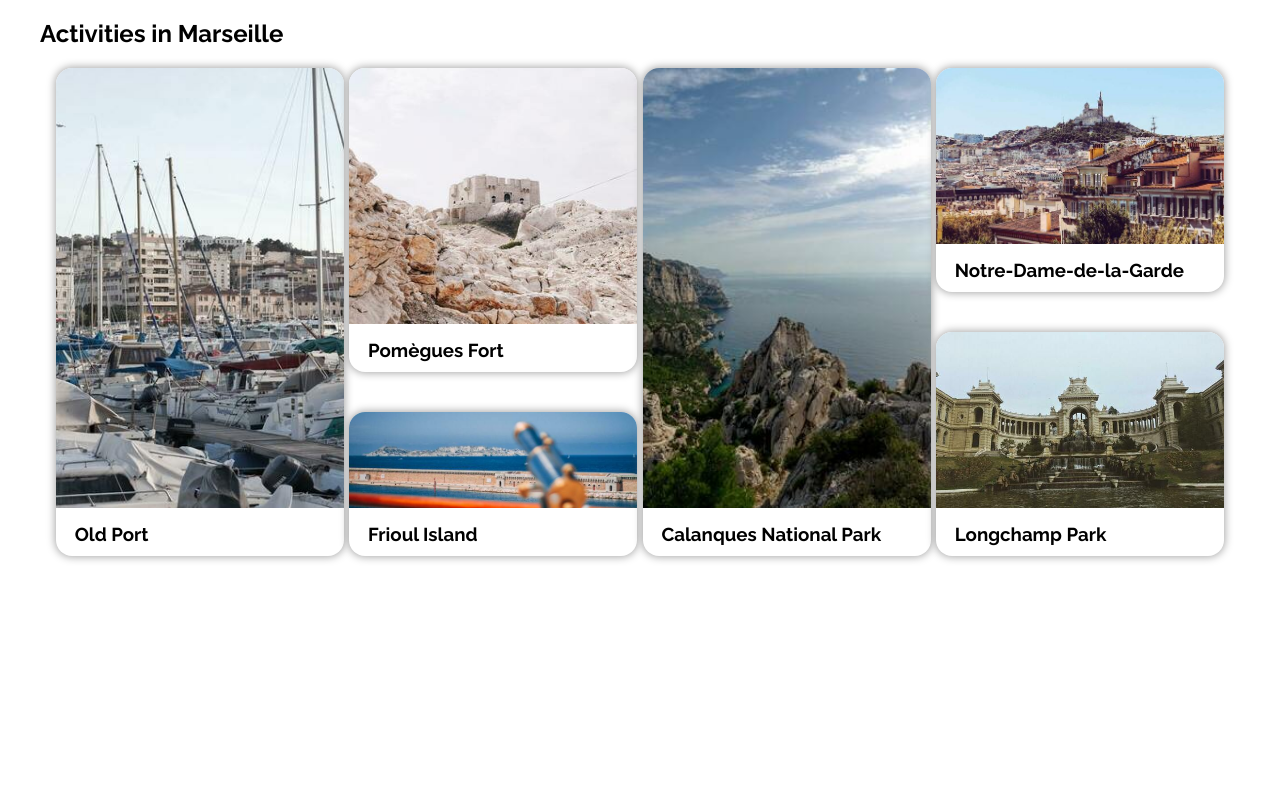
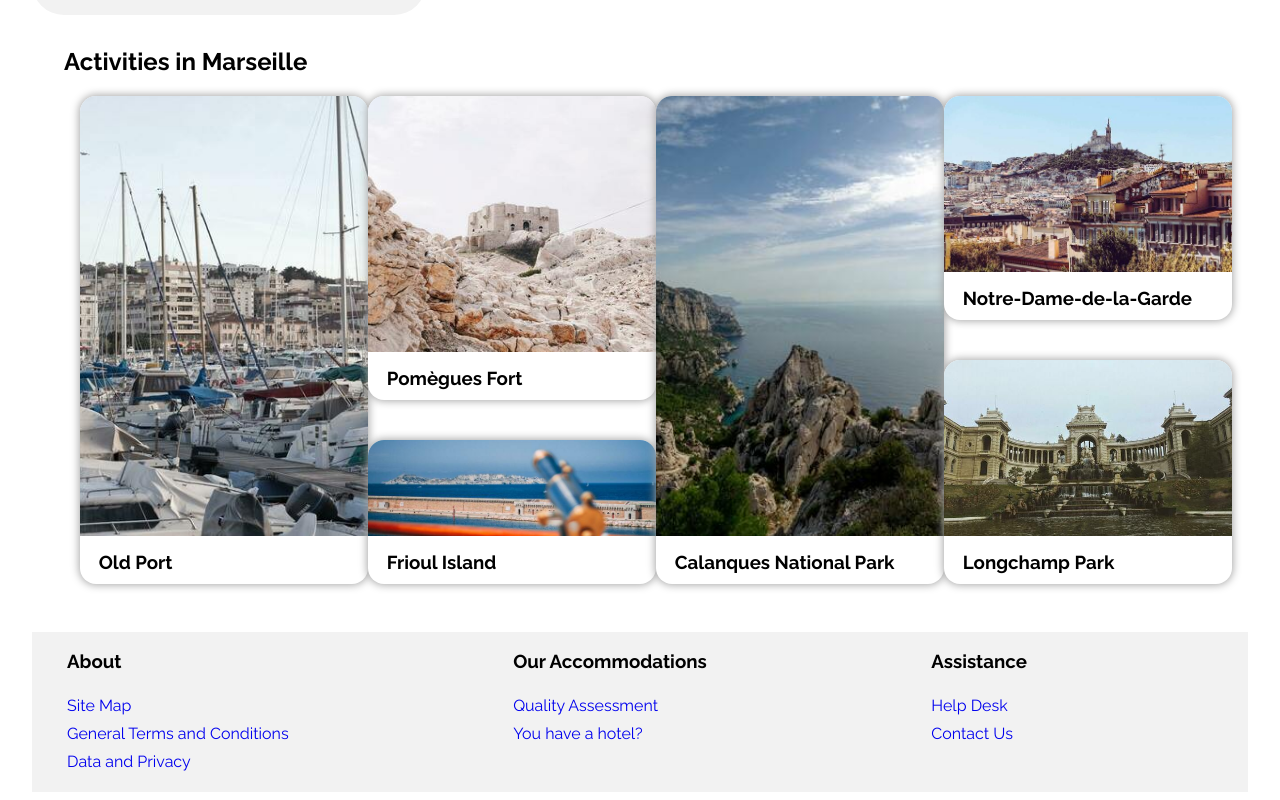
Before and after one commit to mambaofficial/NiksBole_2_01212021, a plain HTML site: page index.html in a window 1280 px wide. Shown: the part 1680-2480 px from the top of the page. Before the commit the page ends 2268 px from the top, so only its background shows below. Drawn offline with Linux system fonts and the light colour scheme.

Commit message:
add things

```diff
--- a/css/styles.css
+++ b/css/styles.css
@@ -3,6 +3,9 @@ html {
 }
 
 body {
+    margin-left: 2em;
+    margin-right: 2em;
+    margin-top: 1em;
     font-family: 'Raleway', sans-serif;
 }
 
@@ -60,11 +63,10 @@ nav {
     color: #0065FC;
 }
 
-/* SECTION ONE */
-
 /* INTRO */
 
 #intro-h {
+    font-size: 21px;
     margin-bottom: 0;
     font-weight: bold;
 }
@@ -133,7 +135,7 @@ nav {
 }
 
 .filters {
-    font-size: 17px;
+    font-size: 19px;
     text-decoration: none;
     font-weight: bold;
     padding: 7px;
@@ -146,7 +148,7 @@ nav {
 }
 
 .money, .child, .heart, .dog {
-    font-size: 17px;
+    font-size: 19px;
     text-decoration: none;
     font-weight: bold;
     border: 1px solid;
@@ -182,8 +184,6 @@ nav {
 #info-p {
     font-size: 14px;
 }
-
-/* SECTION TWO */
 
 /* ACCOMMODATIONS */
 
@@ -336,8 +336,6 @@ aside {
     margin-bottom: -1em;
 }
 
-/* SECTION THREE */
-
 /* ACTIVITIES */
 
 section {
@@ -471,3 +469,40 @@ section {
     padding-left: 1em;
     margin-top: 0.6em;
 }
+
+/* FOOTER */
+
+footer {
+    margin-top: 3em;
+    background-color: #f2f2f2;
+    position: relative;
+    height: 10em;
+}
+
+.footer-container {
+    display: flex;
+    flex-direction: row;
+    justify-content: space-between;
+    flex-wrap: wrap;
+    width: 60em;
+    padding-left: 2.1875em;
+}
+
+.footer-link {
+    text-decoration: none;
+    color: 000000;
+    font-size: 0.8em;
+}
+
+.footer-link:visited {
+    color: initial;
+}
+
+.footer-link:hover {
+    text-decoration: underline;
+}
+
+.p-footer {
+    font-size: 20px;
+    margin-bottom: -0.8em;
+}
--- a/index.html
+++ b/index.html
@@ -30,8 +30,6 @@
         <a id="sign-up" href="#">Sign Up</a>
     </div>
 
-    <!-- SECTION ONE -->
-
     <!-- INTRO -->
     <div>
         <h2 id="intro-h">Find a place for your dream vacation</h2>
@@ -39,7 +37,7 @@
     </div>
     <!-- SEARCH BAR -->
     <div class="search-container">
-        <i class="fas fa-map-marker-alt"></i>
+        <i class="fas fa-map-marker-alt" style="padding: 12px;"></i>
         <input class="search-box" placeholder="Marseille, France" type="text" />
         <div id="search-button">Search</div>
     </div>
@@ -56,8 +54,6 @@
         <i class="fas fa-info i"></i>
         <p id="info-p">More than 500 accommodations are available in this city</p>
     </div>
-
-    <!-- SECTION TWO -->
 
     <!-- ACCOMMODATIONS -->
     <div class="one-container">
@@ -179,8 +175,6 @@
         </aside>
     </div>
 
-    <!-- SECTION THREE -->
-
     <!-- ACTIVITIES -->
 
     <section>
@@ -239,8 +233,28 @@
         </div>
     </section>
 
+    <!-- FOOTER -->
 
+    <footer>
+        <div class="footer-container">
+            <div class="about">
+                <h3>About</h3>
+                <p class="p-footer"><a class="footer-link" href="#">Site Map</a></p>
+                <p class="p-footer"><a class="footer-link" href="#">General Terms and Conditions</a></p>
+                <p class="p-footer"><a class="footer-link" href="#">Data and Privacy</a></p>
+            </div>
+            <div class="accommodations">
+                <h3>Our Accommodations</h3>
+                <p class="p-footer"><a class="footer-link" href="#">Quality Assessment</a></p>
+                <p class="p-footer"><a class="footer-link" href="#">You have a hotel?</a></p>
+            </div>
+            <div class="assistance">
+                <h3>Assistance</h3>
+                <p class="p-footer"><a class="footer-link" href="#">Help Desk</a></p>
+                <p class="p-footer"><a class="footer-link" href="#">Contact Us</a></p>
+            </div>
+        </div>
+    </footer>
 </body>
 
-
 </html>
```
